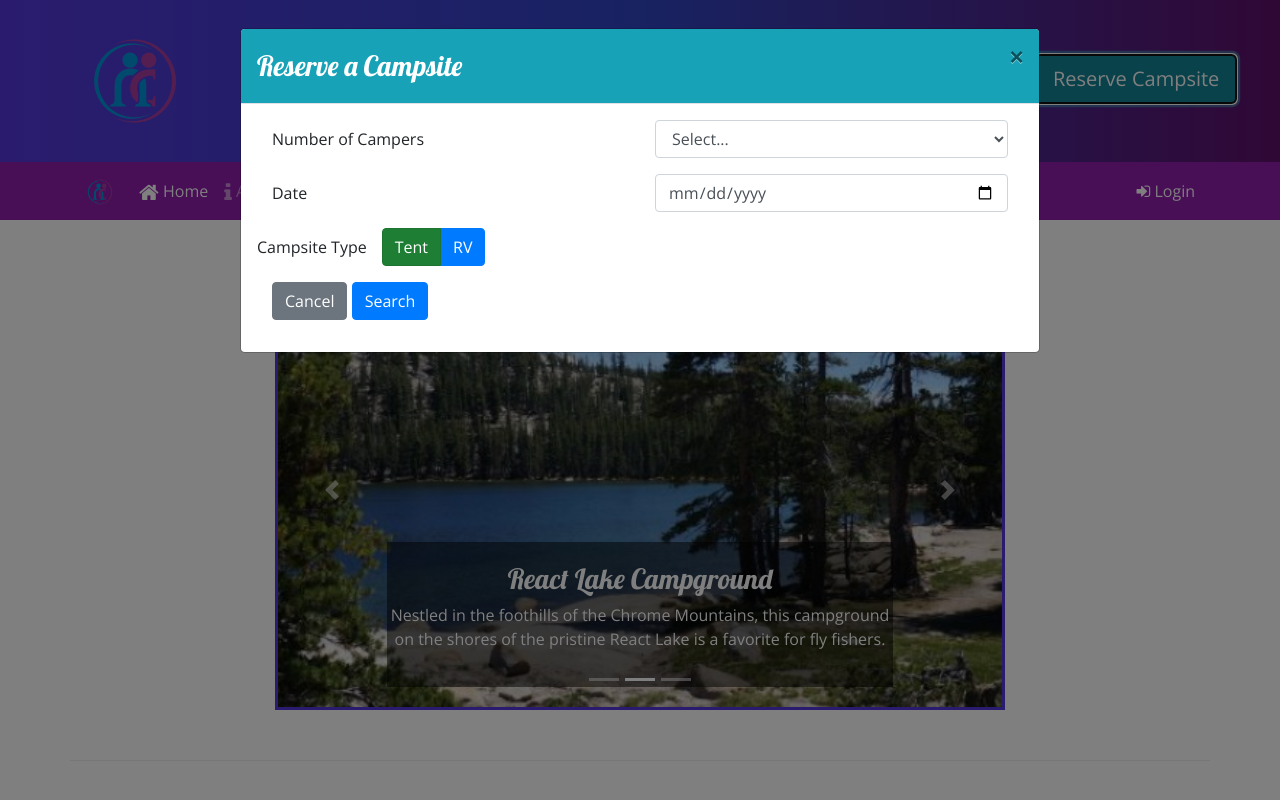
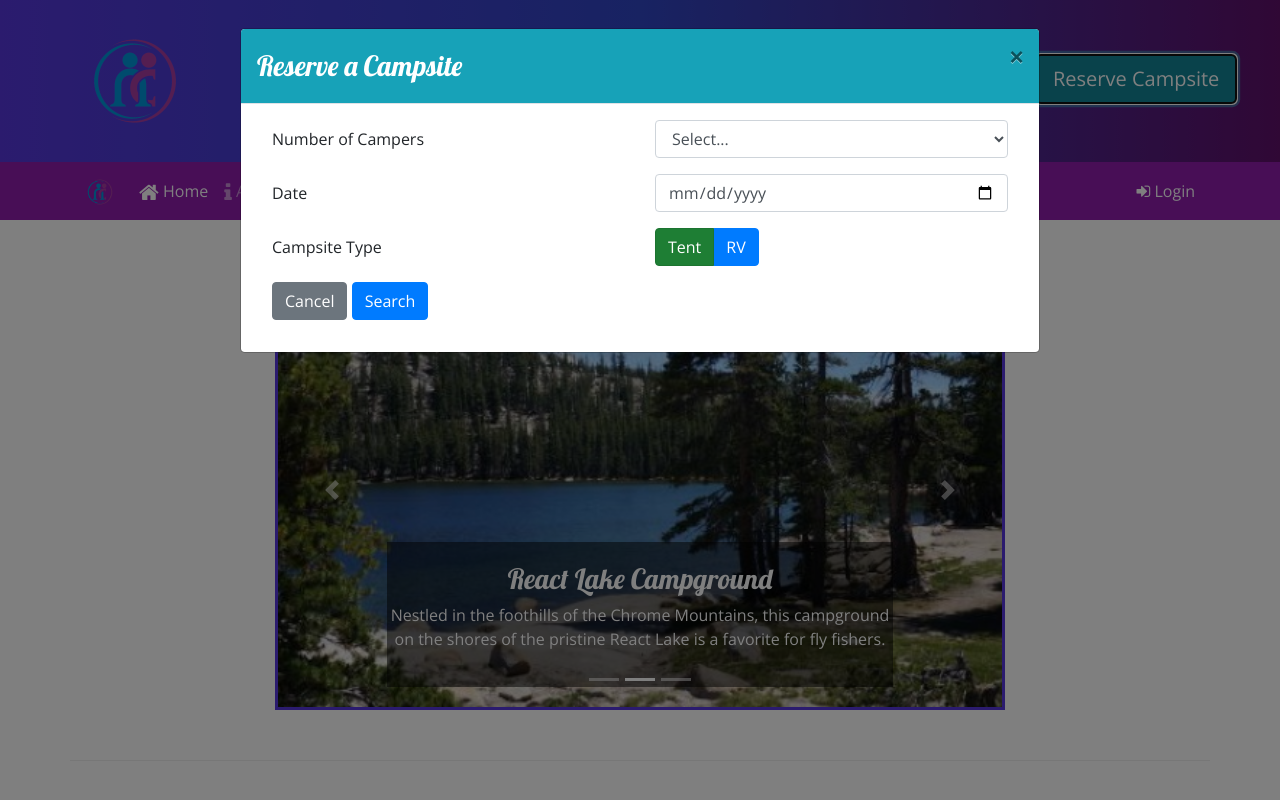
Before and after one commit to mrdrmitten/Bootstrap, a website: page index.html in a window 1280 px wide. Both pictures are taken after a click on the button "Reserve Campsite". Shown: the top 800 px of the page. Drawn offline with nearby package versions, Linux system fonts and the light colour scheme.

Commit message:
Week 3 Workshop Update

```diff
--- a/index.html
+++ b/index.html
@@ -69,7 +69,7 @@
                                 </div>
                             </div>
                             <div class="row form-group">
-                                <label for="siteType" class="col-form-label">Campsite Type</label>
+                                <label for="siteType" class="col-sm-6 col-form-label">Campsite Type</label>
                                 <div class="col-2 btn-group btn-group-toggle" data-toggle="buttons">
                                     <label class="btn btn-success active">
                                         <input type="radio" name="siteType" id="siteTent" autocomplete="off" checked> Tent
```
Also changed, not shown: 1 other file.
